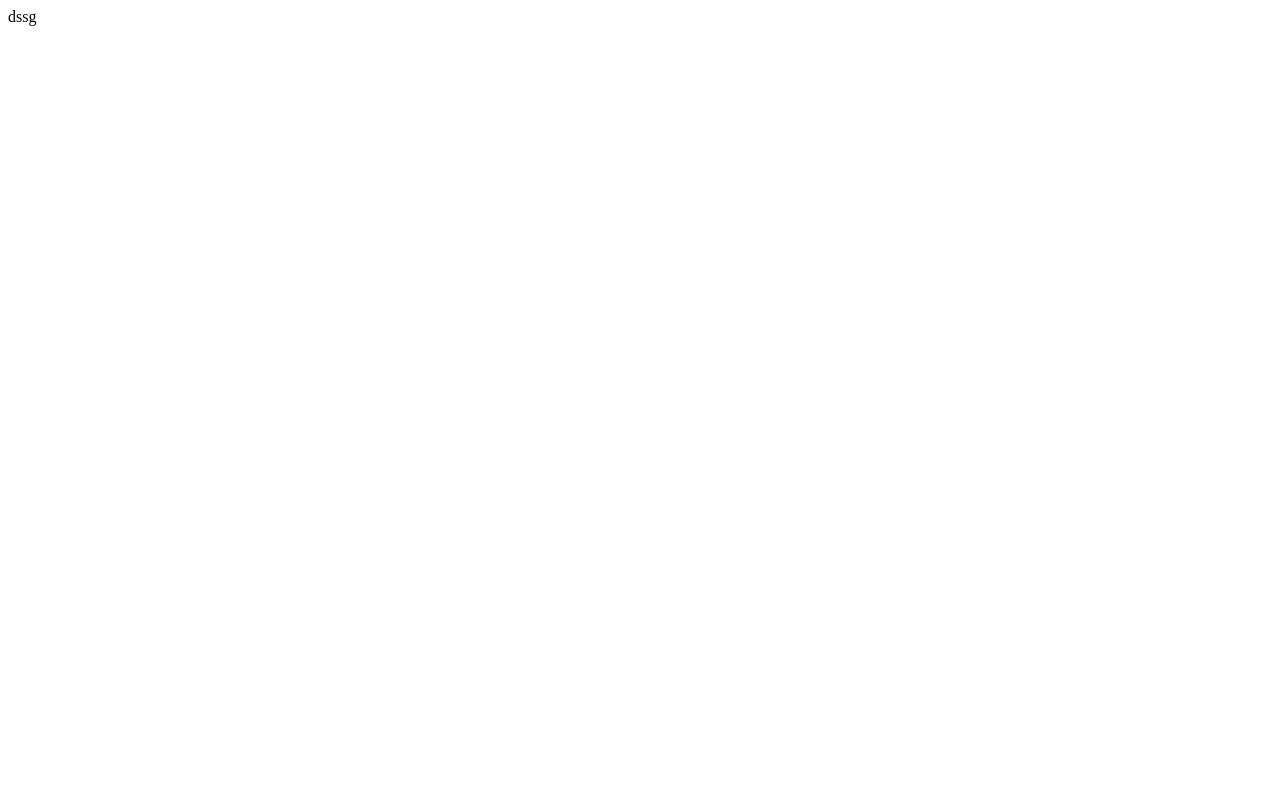
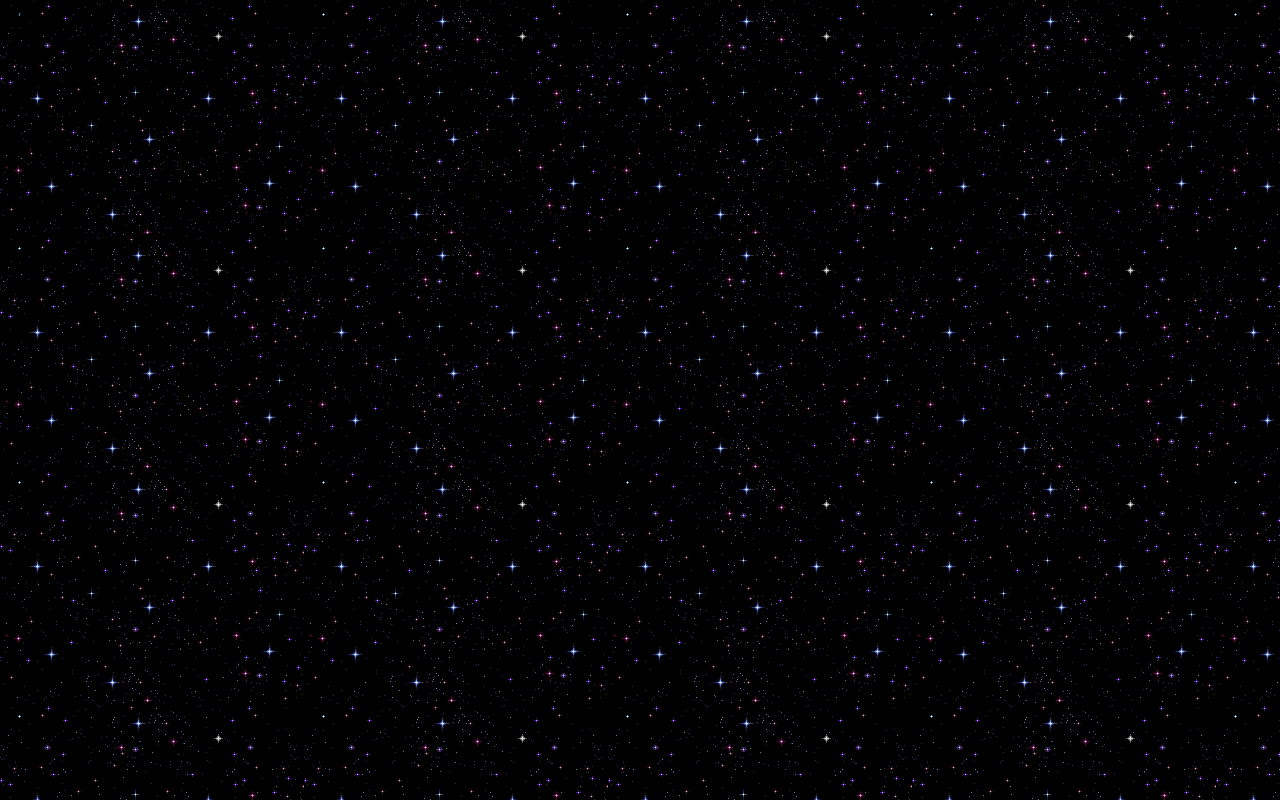
Before and after one commit to dillonwilson27/dillonwilson27.github.io, a plain HTML site: page index.html in a window 1280 px wide. Drawn offline with Linux system fonts and the light colour scheme.

Commit message:
star bg done

```diff
--- a/style/index.css
+++ b/style/index.css
@@ -1,3 +1,3 @@
 body{
-    background: url("assets/background_stars.gif") repeat 0 0;
+    background: url("../assets/background_stars.gif") repeat 0 0;
 }
```
